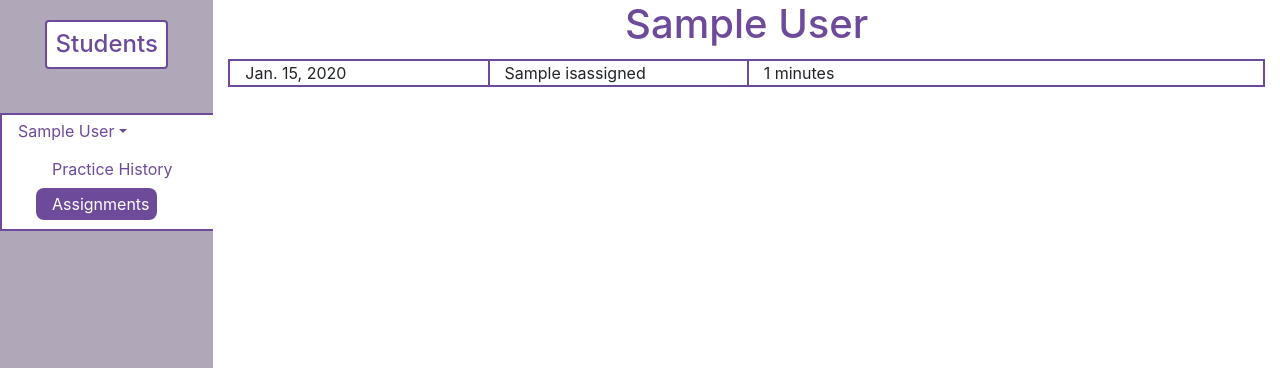
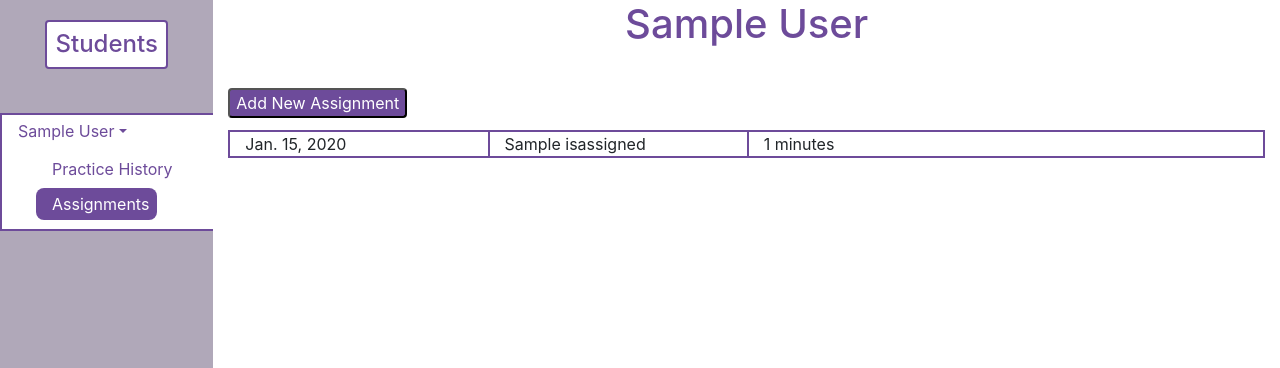
Before and after one commit to ms648/-CS316Project, a Django app: page /music/frontend2 in a window 1280 px wide, after a click on "Assignments". Shown: the part 52-420 px from the top of the page. Run offline with Django 3.2, Linux system fonts and the light colour scheme; tables that the repository leaves empty hold one stand-in row (values such as "Sample post"); some libraries are stand-ins or nearby versions.

Commit message:
samson look at frontend

```diff
--- a/musicapp/teacher_musicapp/templates/teacher_musicapp/frontend2.html
+++ b/musicapp/teacher_musicapp/templates/teacher_musicapp/frontend2.html
@@ -223,7 +223,7 @@
                 <div class="col" style="width:100%">
                     <div class = "tab-content">
                         <div class="tab-pane" id="practice-tab">
-                            <div class="row" style="justify-content: center;" id="nameRow">
+                            <div class="row" style="justify-content: center; ; margin-bottom: 3rem" id="nameRow">
                                 <h1 class="childName" id="childName" style="color: #6d4b9a"></h1>
                             </div>
                             {% for recording in recordings %}
@@ -237,8 +237,30 @@
                             {% endfor %}
                         </div>
                         <div class="tab-pane" id="assign-tab">
-                            <div class="row" style="justify-content: center;" id="nameRow">
-                                <h1 class="childName" style="color: #6d4b9a"></h1>
+                            <div class="row" style="justify-content: center; margin-bottom: 2rem" id="nameRow">
+                                     <h1 class="childName" style="color: #6d4b9a; justify-self: center"></h1>
+
+                            </div>
+                            <!-- <div class="row" id="addassignment" style="margin: 2rem 1rem">
+                                <button> Add New Assignment</button>
+                            </div> -->
+                            <div class = "row" style="margin: 3px 0; font-size: 1rem; margin-bottom: 0.75rem">
+
+                                <button style="align-self: center; border-radius: .25rem; background-color: #6d4b9a; color: white" id="newassign">
+                                    Add New Assignment
+                                </button>
+
+                                <form action="" method="POST" style="display: none" id="assignmentform">
+                                        {% csrf_token %}
+                                        Date of Assignment: <input type="text" name="date"/><br/>
+                                        Length of Assignment: <input type="text" name="time"/><br/>
+                                        Type of Assignment: <input type="text" name="trackable_name"/><br/>
+                                        Instrument: <input type="text" name="trackable_instrument"/><br/>
+                                        <input type="hidden" name="student_id" id="assignmentid"/>
+                                        <input id="submit" style="margin-top: 3px; align-self: center; border-radius: .25rem; background-color: #6d4b9a; color: white" type="submit" value="Add Assignment"/>
+                                    </form>
+
+
                             </div>
                             {% for assignment in isassigned %}
                                 <div class="{{assignment.student_id}}assignment" style="display: none">
@@ -278,6 +300,18 @@
             $(document).ready(function() {
                 practice()
                 setActive()
+            })
+
+            $("#submit").on('click', function() {
+                alert("SUBMIT")
+            })
+
+            $("#newassign").on('click', function() {
+                $(this).attr("style", "display: none")
+                var form = document.getElementById("assignmentform")
+                form.style.display = "initial"
+                var id = document.getElementById("assignmentid")
+                id.setAttribute("value", window.localStorage.getItem("activeID"))
             })
 
             $(".name-body ul li a[id='1id']").on('click', function() {
```
